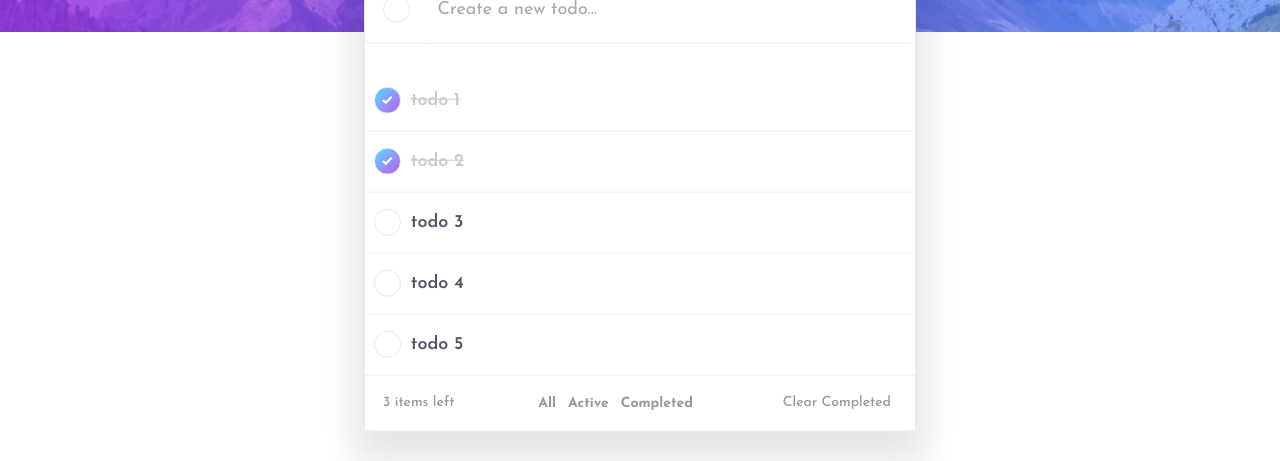
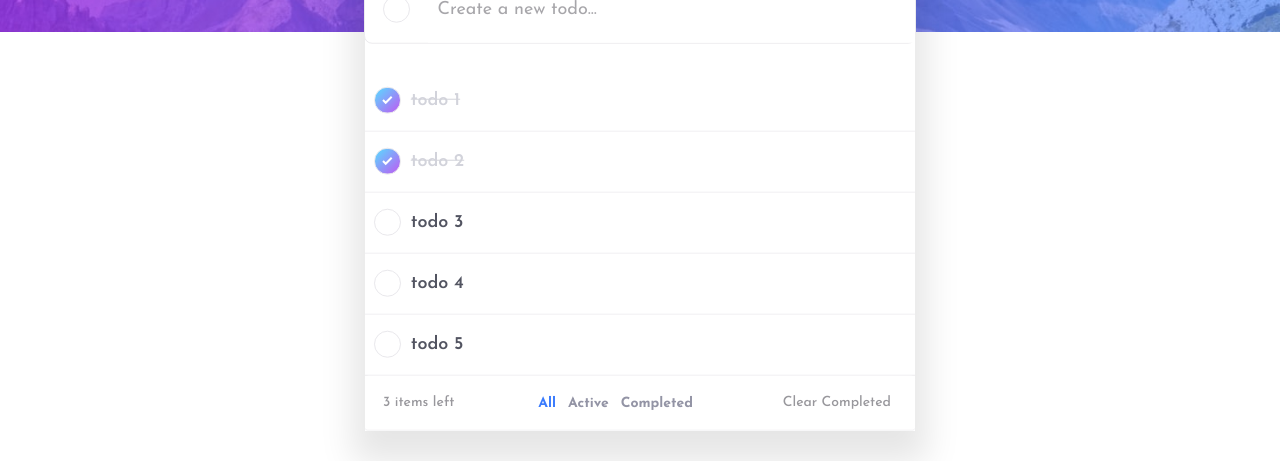
Before and after one commit to UTKUC3NGIZ/todo-app-react, a React (Create React App) app: page / in a window 1280 px wide. Shown: the part 235-696 px from the top of the page. Built offline with nearby package versions, Linux system fonts and the light colour scheme.

Commit message:
todoSetting css completed

```diff
--- a/src/App.css
+++ b/src/App.css
@@ -98,7 +98,7 @@ button {
           background-image: linear-gradient(to right bottom, #57ddff, #c058f3); }
         .todoSection .mainTodo ul li .todoInput .activeCheckText {
           text-decoration: line-through;
-          opacity: 0.3; }
+          color: #d2d3db; }
     .todoSection .mainTodo .todoSetting {
       width: 100%;
       background: white;
@@ -114,17 +114,25 @@ button {
           font-size: 0.778rem;
           font-weight: 500; }
         .todoSection .mainTodo .todoSetting > div div button {
-          color: RGB(152, 151, 156);
+          color: #9394a5;
           border: none;
           background: transparent;
           font-size: 0.778rem;
-          font-weight: 700; }
+          font-weight: 700;
+          cursor: pointer; }
+          .todoSection .mainTodo .todoSetting > div div button:hover {
+            color: #484b6a; }
+          .todoSection .mainTodo .todoSetting > div div button:nth-child(1) {
+            color: #3a7bfd; }
         .todoSection .mainTodo .todoSetting > div button {
           color: RGB(152, 151, 156);
           border: none;
           background: transparent;
           font-size: 0.778rem;
-          font-weight: 500; }
+          font-weight: 500;
+          cursor: pointer; }
+          .todoSection .mainTodo .todoSetting > div button:hover {
+            color: #484b6a; }
 
 @media only screen and (min-width: 1440px) {
   html {
--- a/src/app.scss
+++ b/src/app.scss
@@ -131,7 +131,7 @@ button {
           }
           .activeCheckText {
             text-decoration: line-through;
-            opacity: 0.3;
+            color: #d2d3db;
           }
         }
       }
@@ -155,11 +155,18 @@ button {
         }
         div {
           button {
-            color: RGB(152, 151, 156);
+            color: #9394a5;
             border: none;
             background: transparent;
             font-size: 0.778rem;
             font-weight: 700;
+            cursor: pointer;
+            &:hover {
+              color: #484b6a;
+            }
+            &:nth-child(1) {
+              color: #3a7bfd;
+            }
           }
         }
 
@@ -169,6 +176,10 @@ button {
           background: transparent;
           font-size: 0.778rem;
           font-weight: 500;
+          cursor: pointer;
+          &:hover {
+            color: #484b6a;
+          }
         }
       }
     }
```
Also changed, not shown: 1 other file (tests, documents, lock files or other folders).
